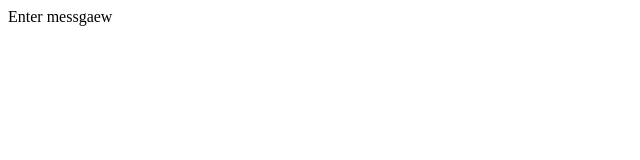
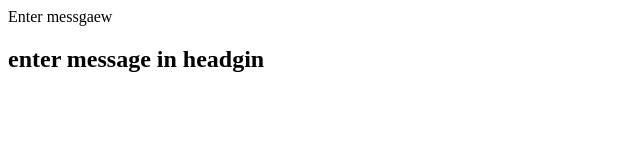
Before and after one commit to ravirajladha/pushing-files-github, a plain HTML site: page index.html in a window 1280 px wide. Shown: the whole page, without its empty margins (0-640 px from the left). Drawn offline with Linux system fonts and the light colour scheme.

Commit message:
new branch with heading

```diff
--- a/index.html
+++ b/index.html
@@ -5,6 +5,10 @@
     <meta name="viewport" content="width=device-width, initial-scale=1.0">
     <title>Document</title>
     <p1>Enter messgaew</p1>
+    <h2>
+        enter message in headgin
+
+    </h2>
 </head>
 <body>
 
```
